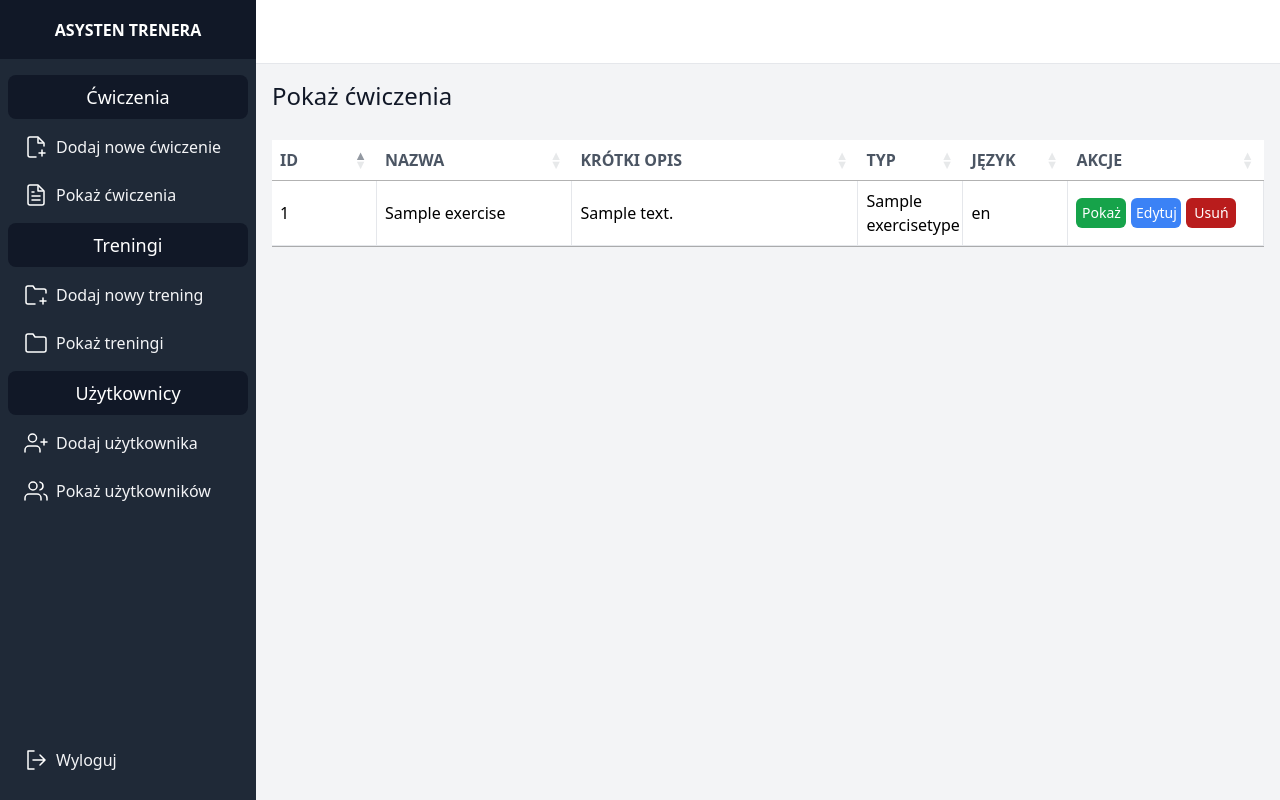
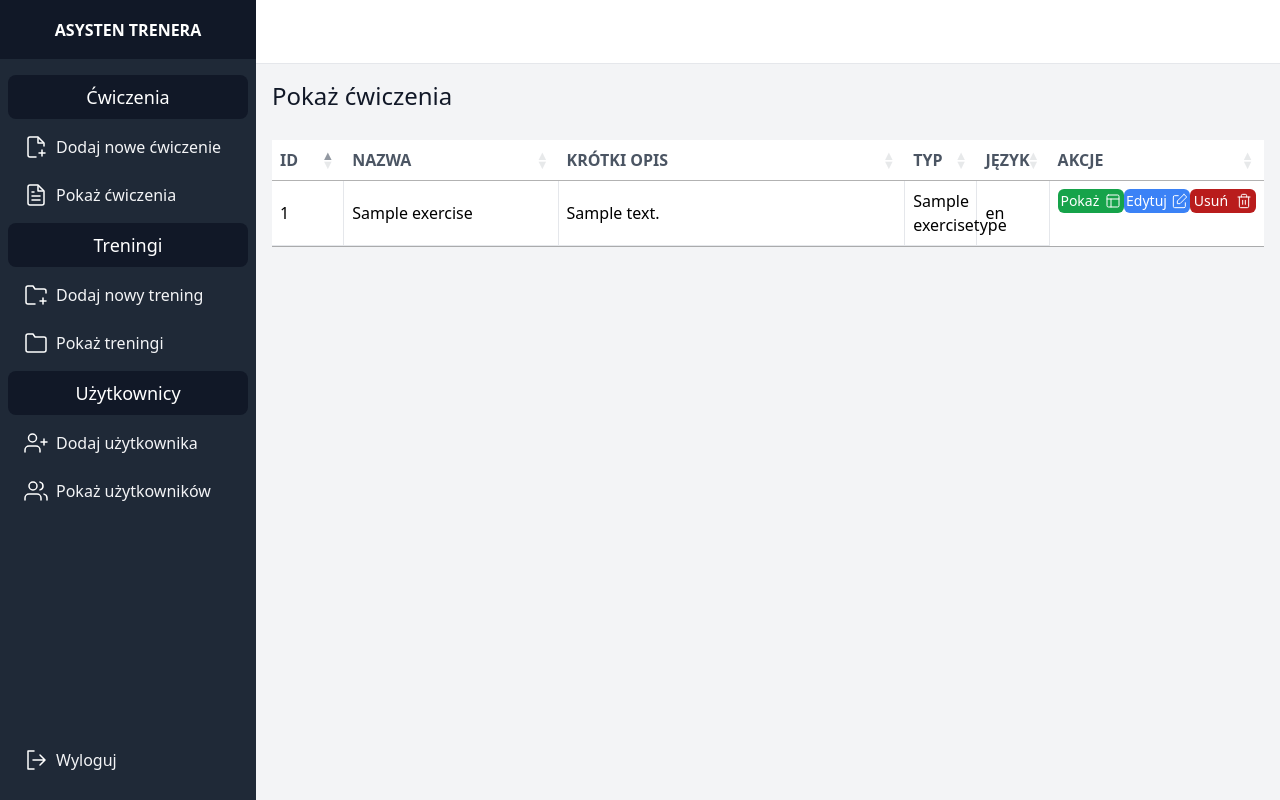
Before and after one commit to 321nomyzS/FitnessApp_server, a Django app: page /exercise in a window 1280 px wide. Run offline with Django 4.2, Linux system fonts and the light colour scheme; a user stored in the database is signed in; tables that the repository leaves empty hold one stand-in row (values such as "Sample post"); some libraries are stand-ins or nearby versions.

Commit message:
Fixing problem with icons in page show_exercises.html

```diff
--- a/trener_style/static/css/dist/styles.css
+++ b/trener_style/static/css/dist/styles.css
@@ -893,6 +935,10 @@ select {
   height: 100vh;
 }
 
+.h-full {
+  height: 100%;
+}
+
 .w-1\/2 {
   width: 50%;
 }
--- a/trener_style/templates/show_exercises.html
+++ b/trener_style/templates/show_exercises.html
@@ -14,50 +14,6 @@
             text-align: left;
             padding: 8px;
         }
-
-        #exercise-table th:nth-child(1),
-        #exercise-table td:nth-child(1) {
-            width: 10%;
-        }
-
-        #exercise-table th:nth-child(2),
-        #exercise-table td:nth-child(2) {
-            width: 20%;
-        }
-
-        #exercise-table th:nth-child(3),
-        #exercise-table td:nth-child(3) {
-            width: 30%;
-        }
-
-        #exercise-table th:nth-child(4),
-        #exercise-table td:nth-child(4) {
-            width: 10%;
-        }
-
-        #exercise-table th:nth-child(5),
-        #exercise-table td:nth-child(5) {
-            width: 10%;
-        }
-
-        #exercise-table th:nth-child(6),
-        #exercise-table td:nth-child(6) {
-            width: 20%;
-        }
-
-        /* Poprawienie wyglądu przycisków akcji */
-        .action-buttons {
-            display: flex;
-            gap: 5px;
-        }
-
-        .action-buttons a {
-            display: inline-flex;
-            align-items: center;
-            justify-content: center;
-            width: 50px;
-            height: 30px;
-        }
     </style>
 {% endblock %}
 
@@ -66,7 +22,7 @@
         Pokaż ćwiczenia
     </p>
 
-    <table class="w-full table-fixed" datatable id="exercise-table">
+    <table class="w-1/3 table-fixed" datatable id="exercise-table">
         <thead class="">
             <tr class="bg-white my-5">
                 <th class="w-1/10 py-5 px-6 text-left text-gray-600 font-bold uppercase">ID</th>
@@ -80,38 +36,34 @@
         <tbody class="bg-white">
             {% for exercise in exercises %}
             <tr>
-                <td class="py-5 w-2 border-b border-r border-gray-200">{{ exercise.id }}</td>
+                <td class="py-5 px-6 border-b border-r border-gray-200">{{ exercise.id }}</td>
                 <td class="py-5 px-6 border-b border-r border-gray-200">{{ exercise.title }}</td>
                 <td class="py-5 px-6 border-b border-r border-gray-200">{{ exercise.short_description }}</td>
                 <td class="py-5 px-6 border-b border-r border-gray-200">{{ exercise.type.type_name }}</td>
                 <td class="py-5 px-6 border-b border-r border-gray-200">{{ exercise.language.language_name }}</td>
-                <td class="py-5 px-6 border-b border-r border-gray-200">
-                    <div class="action-buttons">
-                        <a href="{% url 'show_exercise' id=exercise.id %}" class="bg-green-600 rounded-md text-sm hover:bg-green-800 text-white flex items-center justify-center">
-{#=======#}
-{#              </tr>#}
-{#            </thead>#}
-{#            <tbody class="bg-white">#}
-{#              {% for exercise in exercises %}#}
-{#              <tr>#}
-{#                <td class="py-5 w-2 border-t border-r border-gray-200">{{ exercise.id }}</td>#}
-{#                <td class="py-5 px-6 border-t border-r border-gray-200">{{ exercise.title }}</td>#}
-{#                <td class="py-5 px-6 border-t border-r border-gray-200">{{ exercise.short_description }}</td>#}
-{#                <td class="py-5 px-6 border-t border-r border-gray-200">{{ exercise.type.type_name }}</td>#}
-{#                <td class="py-5 px-6 border-t border-r border-gray-200">{{ exercise.language.language_name }}</td>#}
-{#                <td class="py-5 px-6 border-t border-gray-200 flex flex-row justify-around">#}
-{#                    <a href="{% url 'show_exercise' id=exercise.id %}" class="bg-green-600 flex flex-row w-20 justify-around rounded-md text-sm hover:bg-green-800">#}
-{#                        <p class="text-white my-auto">#}
-{#>>>>>>> b1bf4fb28e8bbe700863eb687858cec4bfde52e8#}
+                <td class="py-5 px-6 flex flex-row justify-around h-full">
+                    <a href="{% url 'show_exercise' id=exercise.id %}" class="bg-green-600 flex flex-row w-20 justify-around rounded-md text-sm hover:bg-green-800">
+                        <p class="text-white my-auto">
                             Pokaż
-                        </a>
-                        <a href="{% url 'edit_exercise' id=exercise.id %}" class="bg-blue-500 rounded-md text-sm hover:bg-blue-700 text-white flex items-center justify-center">
+                        </p>
+                        <svg  class="my-auto" xmlns="http://www.w3.org/2000/svg" width="16" height="16" viewBox="0 0 24 24" fill="none" stroke="#ffffff" stroke-width="1.5" stroke-linecap="round" stroke-linejoin="round"><rect x="3" y="3" width="18" height="18" rx="2"/><path d="M3 9h18M9 21V9"/></svg>
+                    </a>
+                    <a href="{% url 'edit_exercise' id=exercise.id %}" class="bg-blue-500 flex flex-row w-20 h-6 justify-around rounded-md text-sm hover:bg-blue-700">
+                        <p class="text-white my-auto">
                             Edytuj
-                        </a>
-                        <a href="{% url 'delete_exercise' id=exercise.id %}" class="bg-red-700 rounded-md text-sm hover:bg-red-900 text-white flex items-center justify-center">
+                        </p>
+                        <svg class="my-auto" xmlns="http://www.w3.org/2000/svg" width="16" height="16" viewBox="0 0 24 24" fill="none" stroke="#FFFFFF" stroke-width="1.5" stroke-linecap="round" stroke-linejoin="round">
+                        <path d="M20 14.66V20a2 2 0 0 1-2 2H4a2 2 0 0 1-2-2V6a2 2 0 0 1 2-2h5.34"></path><polygon points="18 2 22 6 12 16 8 16 8 12 18 2"></polygon>
+                    </svg>
+                    </a>
+                    <a href="{% url 'delete_exercise' id=exercise.id %}" class="bg-red-700 flex flex-row w-20 justify-around rounded-md text-sm hover:bg-red-900">
+                        <p class="text-white my-auto">
                             Usuń
-                        </a>
-                    </div>
+                        </p>
+                        <svg class="my-auto" xmlns="http://www.w3.org/2000/svg" width="16" height="16" viewBox="0 0 24 24" fill="none" stroke="#FFFFFF" stroke-width="1.5" stroke-linecap="round" stroke-linejoin="round">
+                        <polyline points="3 6 5 6 21 6"></polyline><path d="M19 6v14a2 2 0 0 1-2 2H7a2 2 0 0 1-2-2V6m3 0V4a2 2 0 0 1 2-2h4a2 2 0 0 1 2 2v2"></path><line x1="10" y1="11" x2="10" y2="17"></line><line x1="14" y1="11" x2="14" y2="17"></line>
+                    </svg>
+                    </a>
                 </td>
             </tr>
             {% empty %}
@@ -121,6 +73,7 @@
             {% endfor %}
         </tbody>
     </table>
+
 
     <script>
         $(document).ready( function () {
```
Also changed, not shown: other parts of trener_style/static/css/dist/styles.css (+56 -10 lines).
